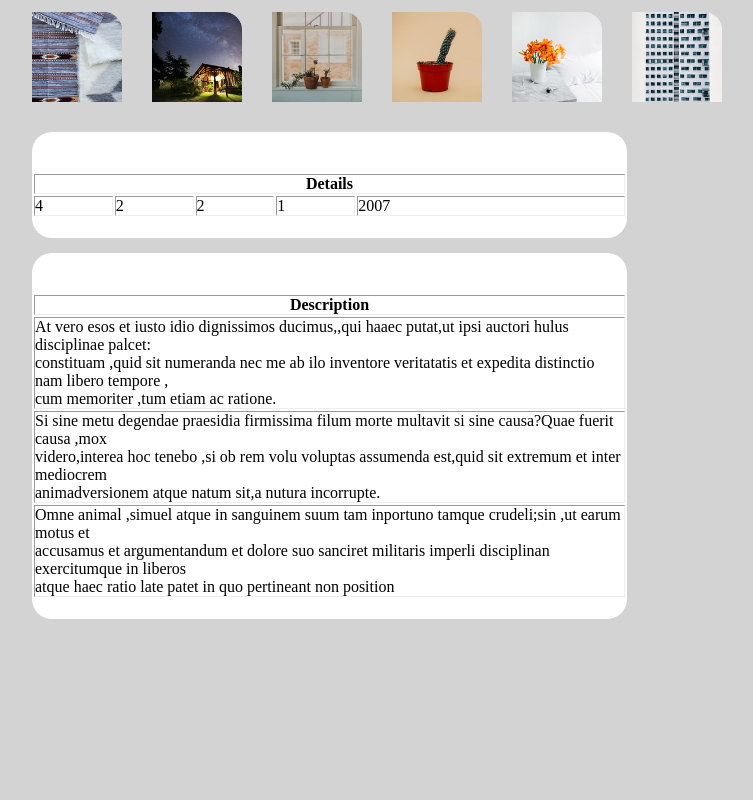
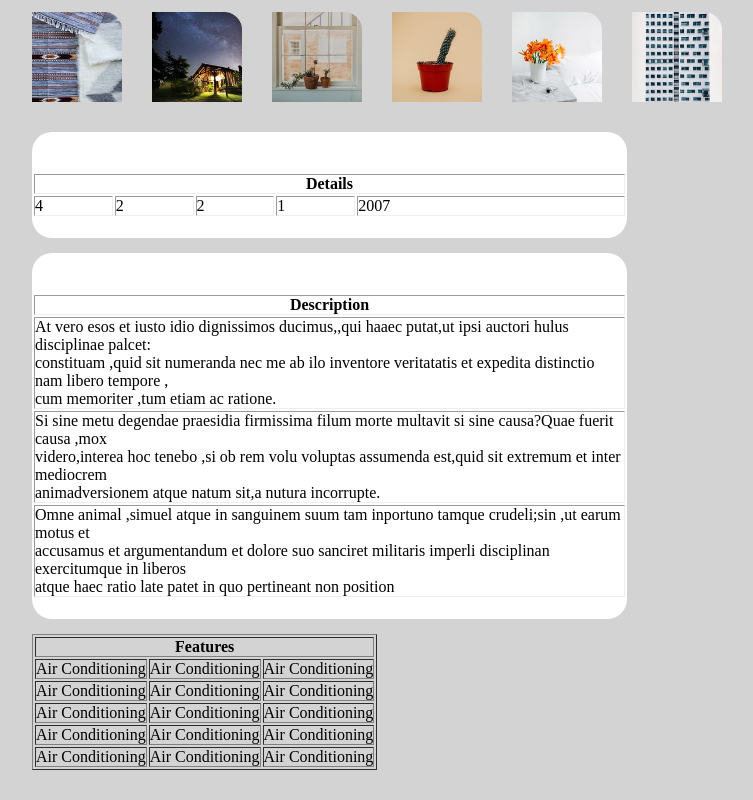
Before and after one commit to DENNISINNOCENT/Quick-Movers-Website, a plain HTML site: page assets/page2.html in a window 1280 px wide. Shown: the part 728-1528 px from the top of the page, without its empty margins (28-781 px from the left). Before the commit the page ends 1377 px from the top, so only its background shows below. Drawn offline with Linux system fonts and the light colour scheme.

Commit message:
creating a table

```diff
--- a/assets/page2.html
+++ b/assets/page2.html
@@ -114,3 +114,34 @@
 
     </table>
 </div>
+<div class="features">
+    <table border="1">
+        <tr>
+        <th colspan="3">Features</th>
+        </tr>
+        <tr>
+            <td>Air Conditioning</td>
+            <td>Air Conditioning</td>
+            <td>Air Conditioning</td>
+        </tr>
+        <tr>
+            <td>Air Conditioning</td>
+            <td>Air Conditioning</td>
+            <td>Air Conditioning</td>
+        </tr>
+           <tr> <td>Air Conditioning</td>
+            <td>Air Conditioning</td>
+            <td>Air Conditioning</td>
+
+        </tr>
+            <tr><td>Air Conditioning</td>
+                <td>Air Conditioning</td>
+                <td>Air Conditioning</td>
+            </tr>
+            <tr><td>Air Conditioning</td>
+                <td>Air Conditioning</td>
+                <td>Air Conditioning</td>
+            </tr>
+
+    </table>
+</div>
```
